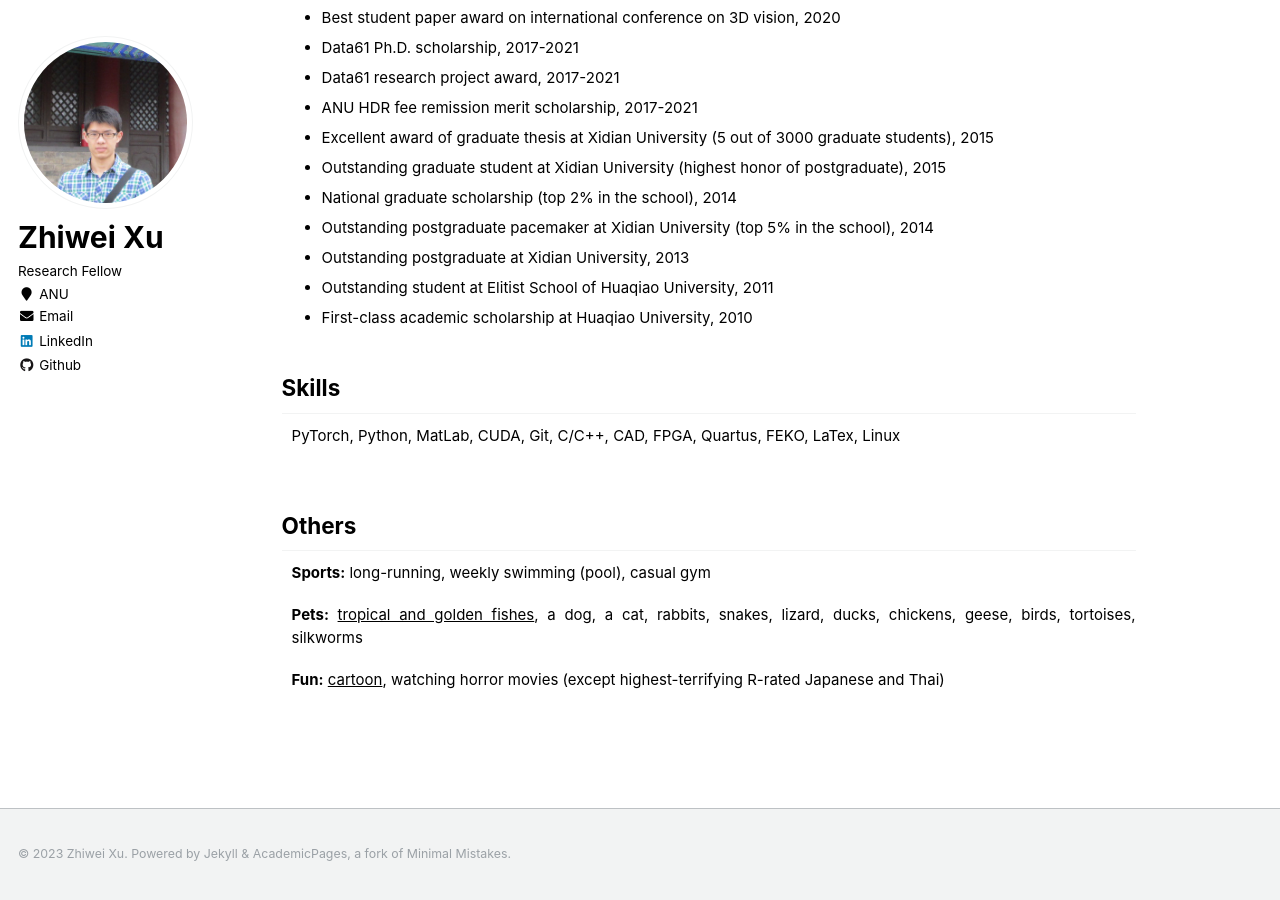
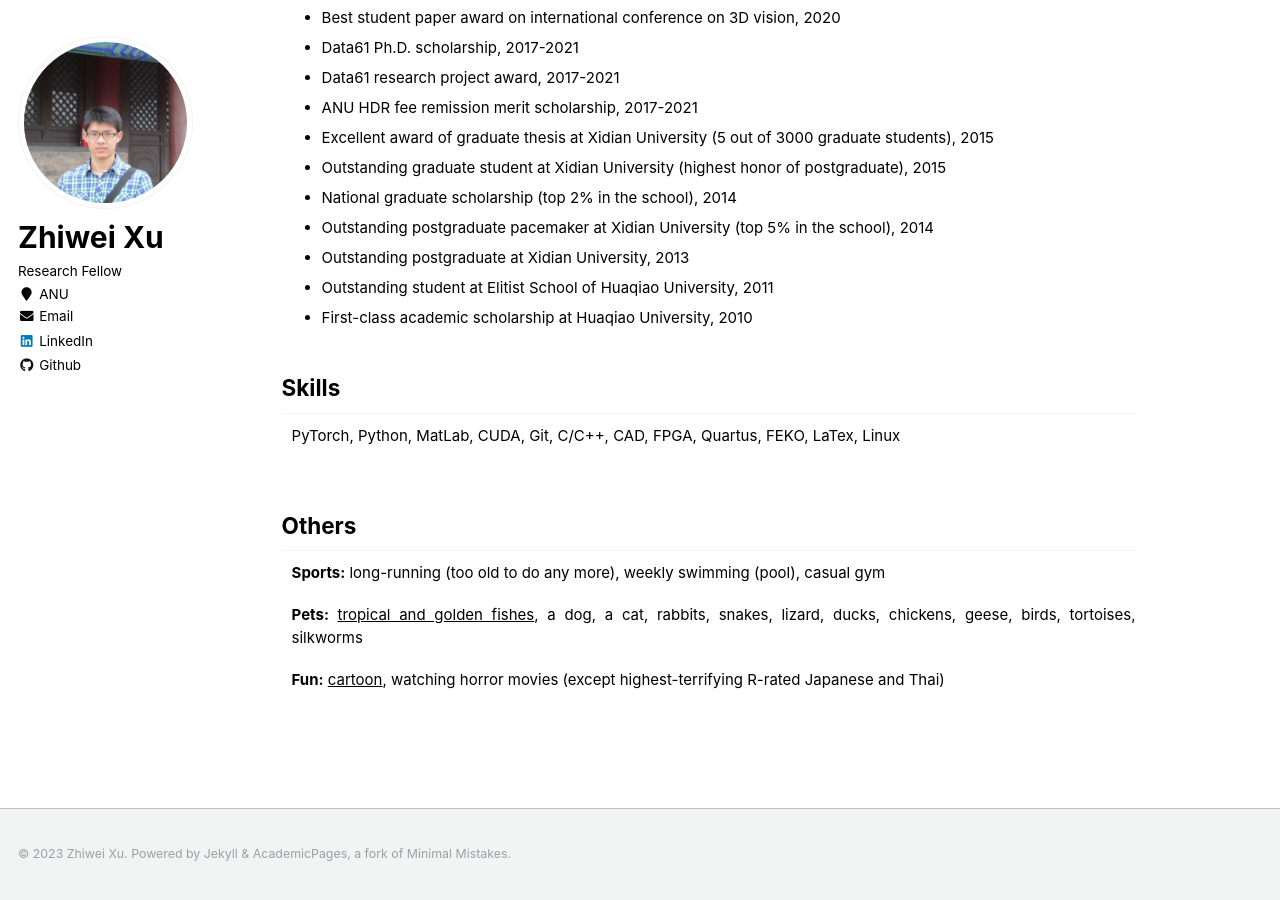
Before and after one commit to zwxu064/zwxu064.github.io, a Jekyll site: the page built from _pages/about.html, in a window 1280 px wide and 900 px high, scrolled down 3911 px. Built offline with Jekyll 4.4.1, drawn with Linux system fonts in a browser that asks for light colours.

Commit message:
Update about.html

```diff
--- a/_pages/about.html
+++ b/_pages/about.html
@@ -243,7 +243,7 @@
 <div style="clear: both;"></div>
 
 <h2 id="others">Others</h2>
-<p class="alignlefttab"><strong>Sports:</strong> long-running, weekly swimming (pool), casual gym</p>
+<p class="alignlefttab"><strong>Sports:</strong> long-running (too old to do any more), weekly swimming (pool), casual gym</p>
 <div style="clear: both;"></div>
 
 <p class="alignlefttab"><strong>Pets:</strong> <a style="color: inherit; text-decoration: underline;" href="fishes">tropical and golden fishes</a>, a dog, a cat, rabbits, snakes, lizard, ducks, chickens, geese, birds, tortoises, silkworms</p>
```
